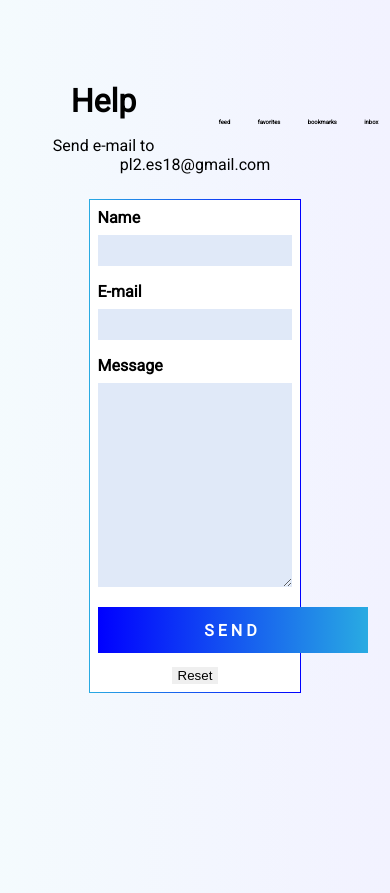
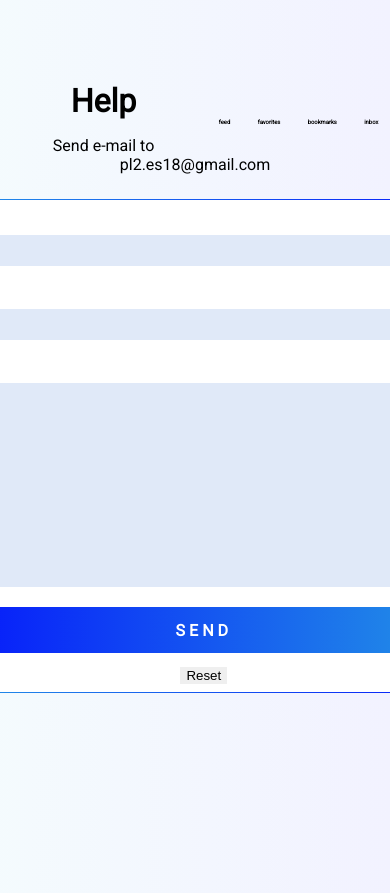
Before and after one commit to pl218/PIUC, a Django app: page /accounts/help/ in a window 390 px wide; the page is wider, and only the part inside the window is pictured. Shown: the part 155-1048 px from the top of that part. Run offline with Django 3.2, Linux system fonts and the light colour scheme.

Commit message:
More responsiveness

```diff
--- a/static/css/defaults.css
+++ b/static/css/defaults.css
@@ -153,8 +153,8 @@ label {
 
 /*+++++++++++ WHITE CONTAINER WITH GRADIENT BORDER  ++++++++++++ */
 .page_white_cont {
-  width: 50%;
-  margin: auto;
+  width: 700px;
+  margin: 0 calc((100% - 700px)/2);
   margin-top: 25px;
   border: solid red 10px;
   padding: 2vw;
```
Also changed, not shown: db.sqlite3, media/profile_pics/Captura_de_tela_2018-11-06_18.43.01.png (added).
